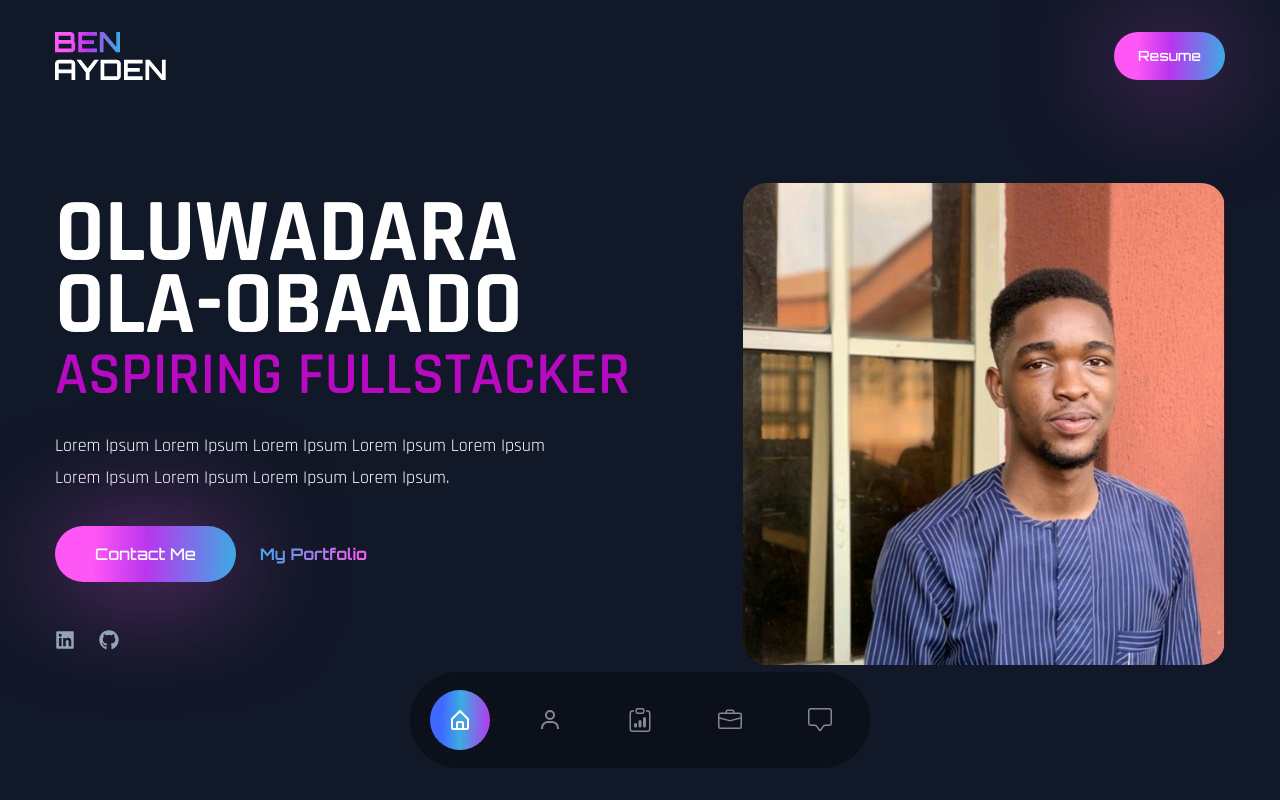
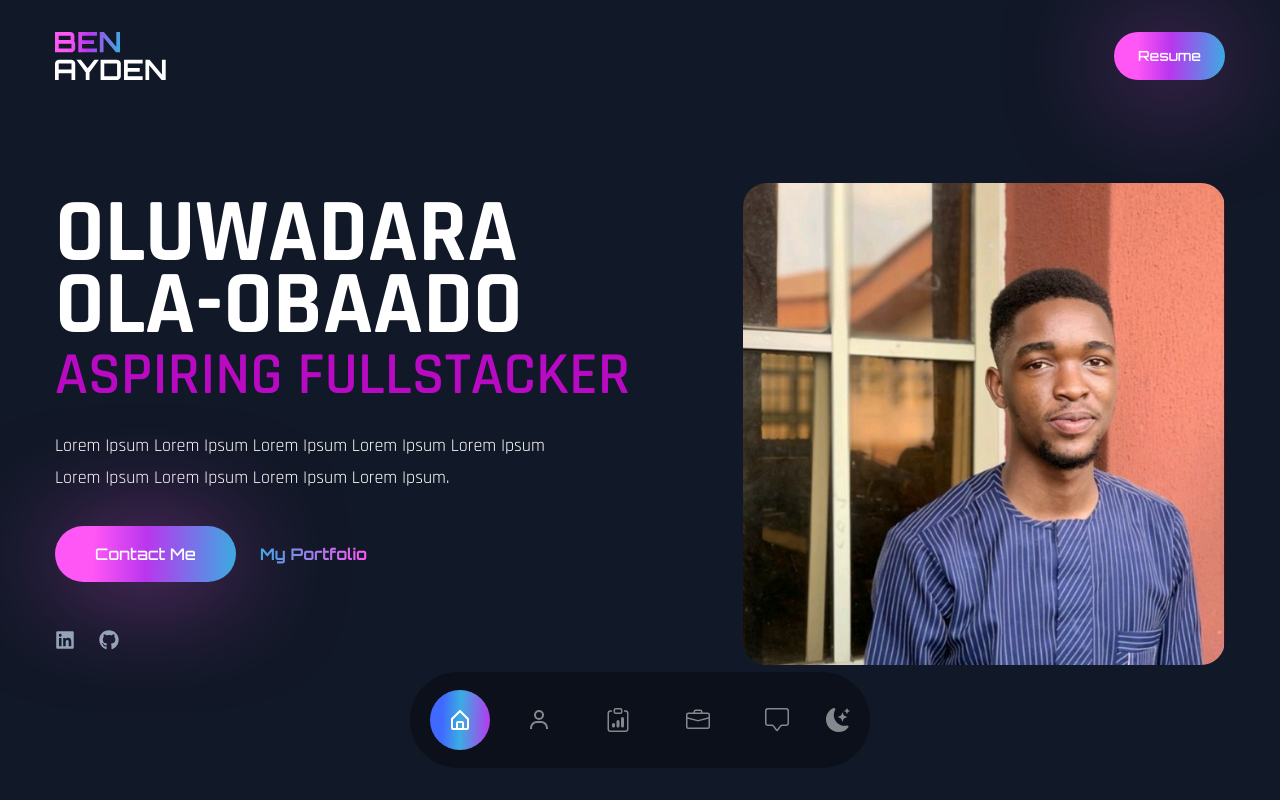
Before and after one commit to Andreyhuey/portfolio, a Next.js app: page / in a window 1280 px wide. Shown: the top 800 px of the page. Built offline with nearby package versions, Linux system fonts and the light colour scheme; a web font is replaced by a local one.

Commit message:
successfully added dark mode switch

```diff
--- a/src/components/Nav.jsx
+++ b/src/components/Nav.jsx
@@ -1,11 +1,29 @@
-import React from "react";
+import React, { useState, useEffect } from "react";
+// theme
+import { useTheme } from "next-themes";
 // icons
 import { BiHomeAlt, BiUser } from "react-icons/bi";
 import { BsClipboardData, BsBriefcase, BsChatSquare } from "react-icons/bs";
+import { BsFillMoonStarsFill, BsFillSunFill } from "react-icons/bs";
 // link
 import { Link } from "react-scroll";
 
 export default function Nav() {
+  const { systemTheme, theme, setTheme } = useTheme();
+  const currentTheme = theme === "system" ? systemTheme : theme;
+  const [mounted, setMounted] = useState(false);
+
+  useEffect(() => {
+    setMounted(true);
+  }, []);
+
+  const HandleThemeSwitch = () => {
+    setTheme(currentTheme === "dark" ? "light" : "dark");
+  };
+
+  // Render null until the theme loads to avoid mismatch errors
+  if (!mounted) return null;
+
   return (
     <div>
       <nav className="fixed bottom-2 lg:bottom-8 w-full overflow-hidden z-50">
@@ -58,6 +76,13 @@ export default function Nav() {
             >
               <BsChatSquare />
             </Link>
+            <button onClick={HandleThemeSwitch} className="text-2xl">
+              {currentTheme === "dark" ? (
+                <BsFillSunFill />
+              ) : (
+                <BsFillMoonStarsFill />
+              )}
+            </button>
           </div>
         </div>
       </nav>
--- a/src/pages/_app.js
+++ b/src/pages/_app.js
@@ -1,5 +1,10 @@
-import '@/styles/globals.css'
+import "@/styles/globals.css";
+import { ThemeProvider } from "next-themes";
 
 export default function App({ Component, pageProps }) {
-  return <Component {...pageProps} />
+  return (
+    <ThemeProvider attribute="class">
+      <Component {...pageProps} />
+    </ThemeProvider>
+  );
 }
--- a/tailwind.config.js
+++ b/tailwind.config.js
@@ -1,5 +1,6 @@
 /** @type {import('tailwindcss').Config} */
 module.exports = {
+  darkMode: "class",
   content: [
     "./src/pages/**/*.{js,ts,jsx,tsx,mdx}",
     "./src/components/**/*.{js,ts,jsx,tsx,mdx}",
```
Also changed, not shown: package.json (+5 -4 lines), 1 other file (tests, documents, lock files or other folders).
